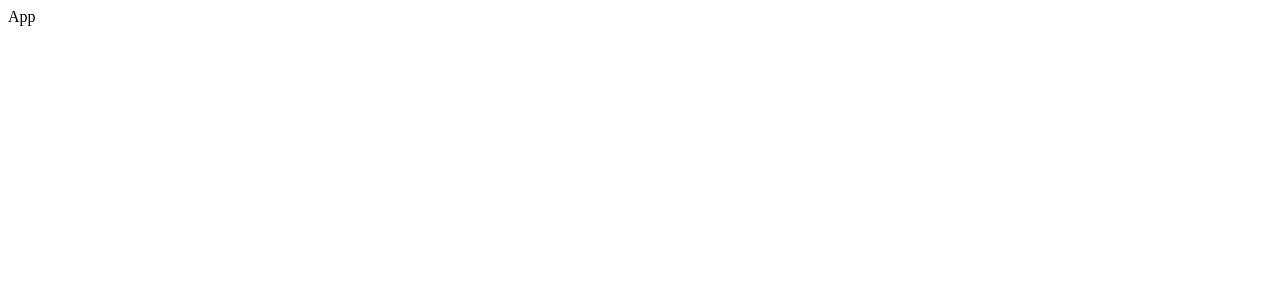
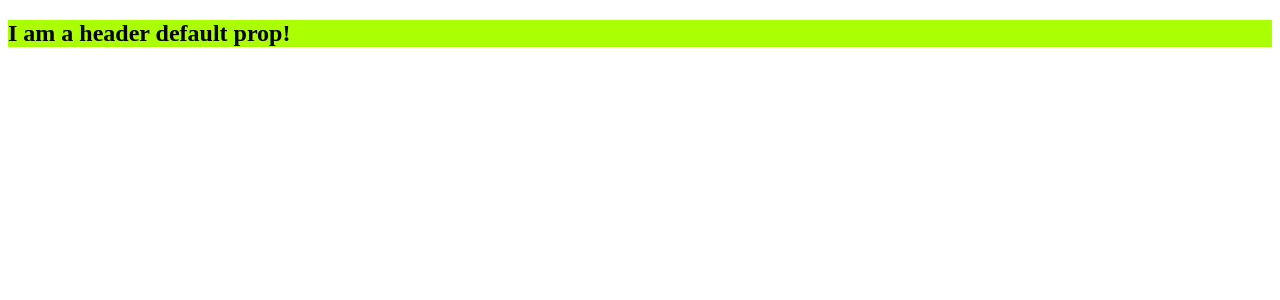
Before and after one commit to gorakhjoshi/ReactFeedbackApp, a JavaScript app: page / in a window 1280 px wide. Shown: the top 300 px of the page. Built offline with nearby package versions, Linux system fonts and the light colour scheme; the HTML template or start-up script is replaced by a standard one.

Commit message:
Header component added

```diff
--- a/src/App.js
+++ b/src/App.js
@@ -1,5 +1,7 @@
+import Header from './components/Header';
+
 const App = () => {
-  return <div>App</div>;
+  return <Header />;
 };
 
 export default App;
--- /dev/null
+++ b/src/components/Header.js
@@ -0,0 +1,24 @@
+import PropTypes from 'prop-types';
+
+function Header({ text, bgColor }) {
+  const style = {
+    backgroundColor: bgColor,
+  };
+
+  return (
+    <div style={style}>
+      <h2>{text}</h2>
+    </div>
+  );
+}
+
+Header.defaultProps = {
+  text: 'I am a header default prop!',
+  bgColor: 'hsl(80deg 100% 50%)',
+};
+
+Header.propTypes = {
+  text: PropTypes.string,
+};
+
+export default Header;
```
